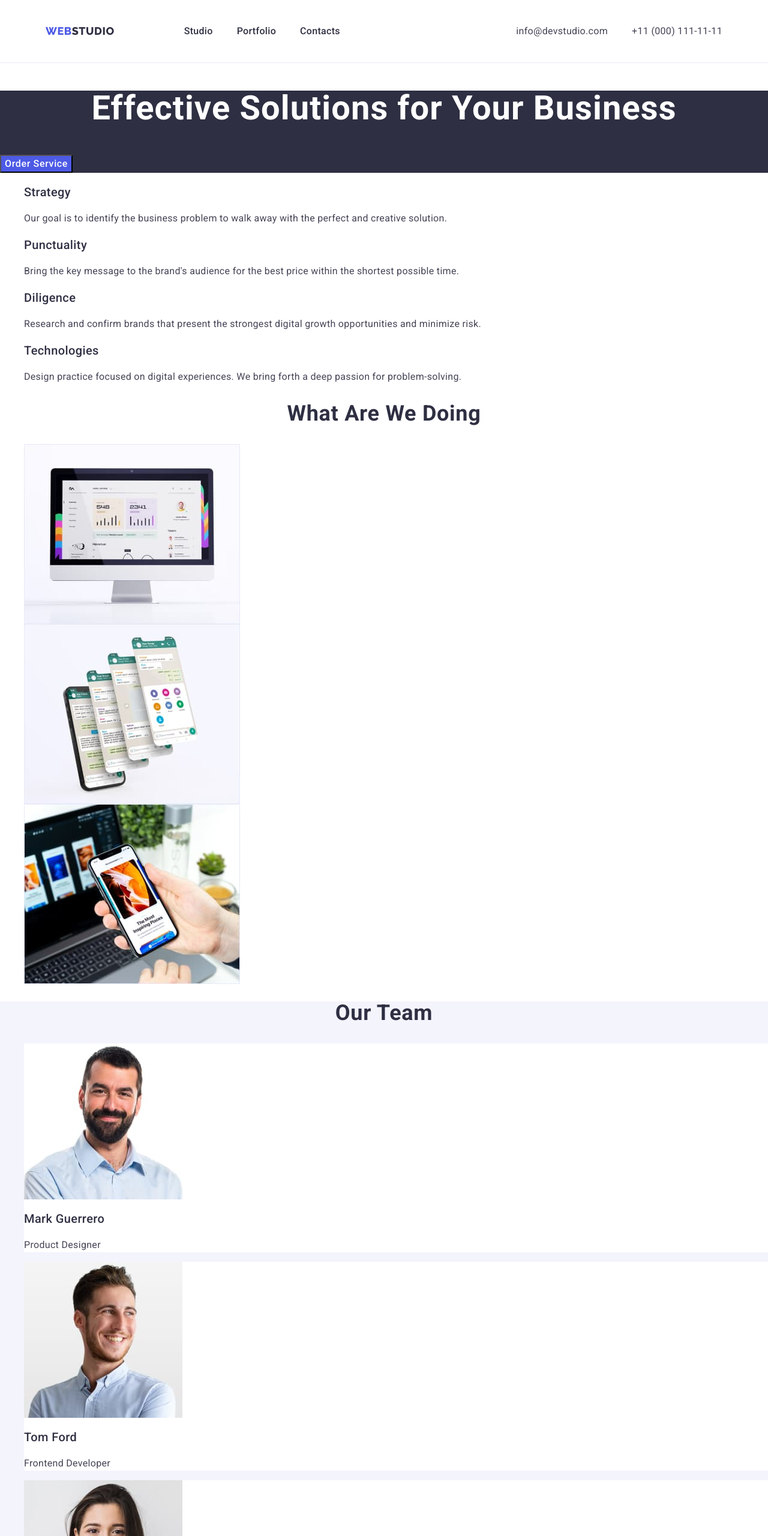
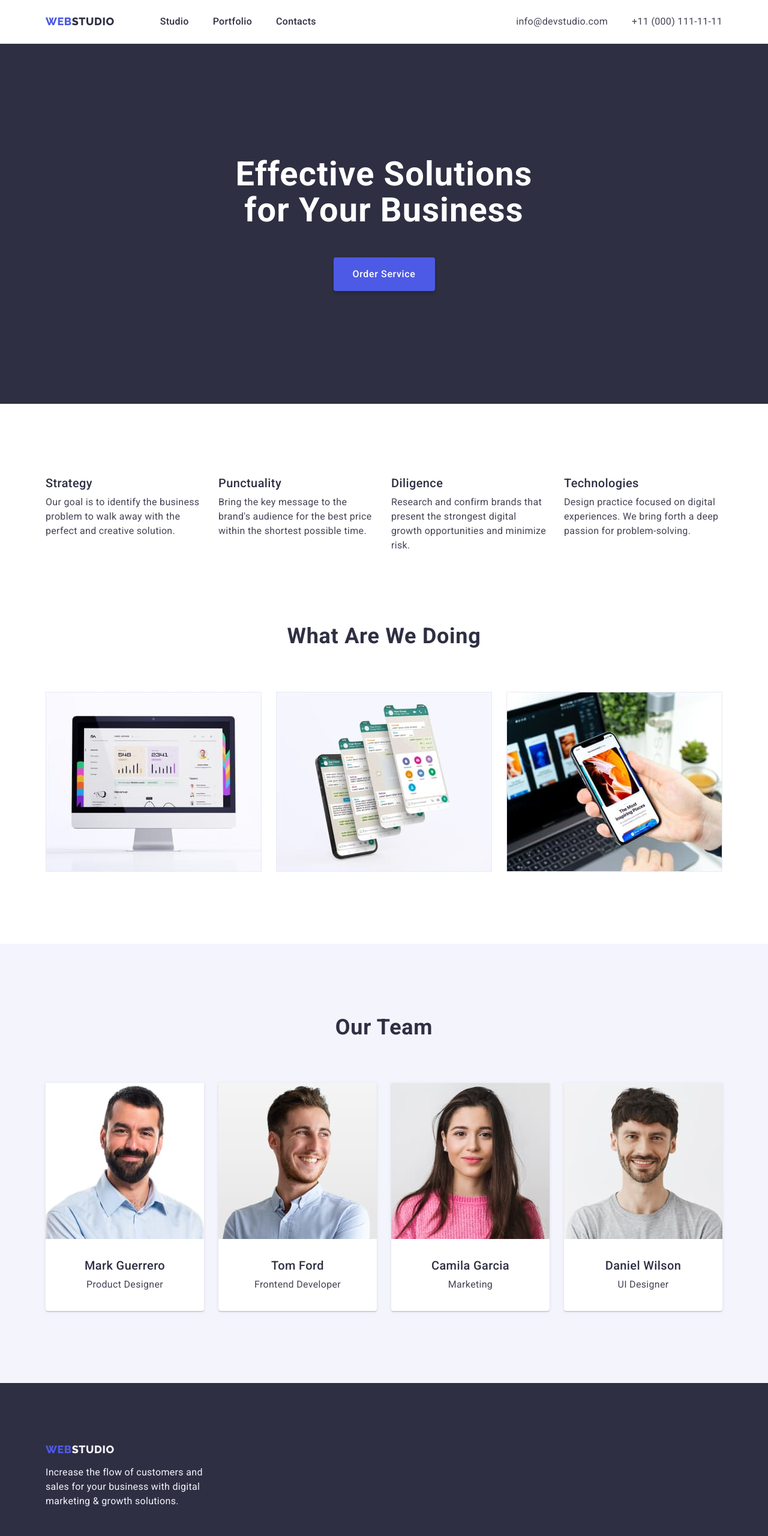
Before and after one commit to stdev33/goit-markup-hw-03, a plain HTML site: page index.html in a window 1280 px wide. Shown: the top 2560 px of the page at 60% size. Drawn offline with nearby package versions, Linux system fonts and the light colour scheme.

Commit message:
[*] align elements in main and portfolio pages

```diff
--- a/css/styles.css
+++ b/css/styles.css
@@ -20,6 +20,37 @@ button {
 
 img {
   display: block;
+}
+
+h1,
+h2,
+h3,
+h4,
+h5,
+h6,
+p {
+  margin-top: 0;
+  margin-bottom: 0;
+}
+
+ul,
+ol {
+  padding-left: 0;
+  margin-top: 0;
+  margin-bottom: 0;
+}
+
+.visually-hidden {
+  position: absolute;
+  width: 1px;
+  height: 1px;
+  margin: -1px;
+  border: 0;
+  padding: 0;
+  white-space: nowrap;
+  clip-path: inset(100%);
+  clip: rect(0 0 0 0);
+  overflow: hidden;
 }
 
 .container {
@@ -112,13 +143,24 @@ img {
 
 .address-link {
   line-height: 1.5;
-  letter-spacing: 0.32px;
+  letter-spacing: 0.02em;
   color: var(--slate);
 }
 
 .address-link:hover,
 .address-link:focus {
   color: var(--ocean);
+}
+
+.hero {
+  padding: 188px 0;
+}
+
+.hero-wrapper {
+  display: flex;
+  flex-direction: column;
+  row-gap: 48px;
+  align-items: center;
 }
 
 .accent-background {
@@ -131,17 +173,29 @@ img {
 
 .card-backgound {
   background-color: var(--white);
+  border-radius: 0px 0px 4px 4px;
+  box-shadow: 0px 2px 1px 0px rgba(46, 47, 66, 0.08),
+    0px 1px 1px 0px rgba(46, 47, 66, 0.16),
+    0px 1px 6px 0px rgba(46, 47, 66, 0.08);
 }
 
 .hero-title {
+  margin-top: 0;
+  max-width: 496px;
   font-size: 56px;
   line-height: 1.07;
-  letter-spacing: 1.12px;
+  letter-spacing: 0.02em;
   text-align: center;
   color: var(--white);
 }
 
 .order-button {
+  display: block;
+  min-width: 169px;
+  height: 56px;
+  border: none;
+  border-radius: 4px;
+  box-shadow: 0px 4px 4px 0px rgba(0, 0, 0, 0.15);
   font-family: "Roboto", sans-serif;
   font-weight: 500;
   font-size: 16px;
@@ -149,6 +203,7 @@ img {
   letter-spacing: 0.04em;
   background-color: var(--iris);
   color: var(--white);
+  cursor: pointer;
 }
 
 .order-button:hover,
@@ -157,6 +212,9 @@ img {
 }
 
 .filter-button {
+  padding: 12px 24px;
+  border-radius: 4px;
+  border: 1px solid var(--cornflower);
   font-family: "Roboto", sans-serif;
   font-weight: 500;
   font-size: 16px;
@@ -168,11 +226,38 @@ img {
 
 .filter-button:hover,
 .filter-button:focus {
+  border: 1px solid;
   background-color: var(--ocean);
   color: var(--white);
 }
 
+.features-list {
+  display: flex;
+  justify-content: space-between;
+  padding-inline-start: 0;
+  gap: 24px;
+  margin-block-start: 0;
+  margin-block-end: 0;
+}
+
+.features-list-item {
+  width: calc((100% - 72px) / 4);
+}
+
+.feature-title {
+  margin-bottom: 8px;
+  margin-block-start: 0;
+  font-size: 20px;
+  font-weight: 500;
+  line-height: 1.2;
+  letter-spacing: 0.02em;
+  color: var(--navyblue);
+}
+
 .card-title {
+  margin-bottom: 8px;
+  margin-block-start: 0;
+  text-align: center;
   font-size: 20px;
   font-weight: 500;
   line-height: 1.2;
@@ -181,25 +266,111 @@ img {
 }
 
 .card-description {
+  text-align: center;
+  margin-block-start: 0;
+  margin-block-end: 0;
   font-size: 16px;
   line-height: 1.5;
-  letter-spacing: 0.32px;
   letter-spacing: 0.02em;
   color: var(--slate);
 }
 
 .main-text {
+  margin-block-start: 0;
+  margin-block-end: 0;
   line-height: 1.5;
-  letter-spacing: 0.32px;
+  letter-spacing: 0.02em;
+}
+
+.section-boundary {
+  padding: 120px 0;
+}
+
+.section-middle {
+  padding-bottom: 120px;
+}
+
+.portfolio {
+  padding-top: 96px;
+  padding-bottom: 120px;
 }
 
 .section-title {
+  margin-bottom: 72px;
+  margin-block-start: 0;
   font-size: 36px;
   line-height: 1.11;
-  letter-spacing: 0.72px;
+  letter-spacing: 0.02em;
   text-transform: capitalize;
   text-align: center;
   color: var(--navyblue);
+}
+
+.projects-list {
+  display: flex;
+  justify-content: space-between;
+  padding-inline-start: 0;
+  margin-block-start: 0;
+  margin-block-end: 0;
+  gap: 24px;
+}
+
+.projects-list-item {
+  width: calc((100% - 48px) / 3);
+}
+
+.team-list {
+  display: flex;
+  justify-content: space-between;
+  padding-inline-start: 0;
+  margin-block-start: 0;
+  margin-block-end: 0;
+  gap: 24px;
+}
+
+.team-list-item {
+  width: calc((100% - 72px) / 4);
+}
+
+.team-list-item-text {
+  padding: 32px 0;
+}
+
+.portfolio-filter-list {
+  display: flex;
+  justify-content: center;
+  padding-inline-start: 0;
+  margin-block-start: 0;
+  margin-bottom: 72px;
+  gap: 24px;
+}
+
+.portfolio-filter-results-list {
+  display: flex;
+  flex-wrap: wrap;
+  column-gap: 24px;
+  row-gap: 48px;
+  padding-inline-start: 0;
+  margin-block-start: 0;
+  margin-block-end: 0;
+}
+
+.portfolio-list-item {
+  width: calc((100% - 48px) / 3);
+}
+
+.portfolio-list-item-text {
+  padding: 32px 16px;
+  border: 1px solid var(--cornflower);
+  border-top: none;
+}
+
+.portfolio-list-item-text .card-title {
+  text-align: left;
+}
+
+.portfolio-list-item-text .card-description {
+  text-align: left;
 }
 
 .footer-wrapper {
@@ -222,6 +393,6 @@ img {
 .footer-text {
   max-width: 264px;
   line-height: 1.5;
-  letter-spacing: 0.32px;
+  letter-spacing: 0.02em;
   color: var(--cloud);
 }
--- a/index.html
+++ b/index.html
@@ -13,8 +13,8 @@
     />
     <link
       rel="stylesheet"
-      href="https://cdnjs.cloudflare.com/ajax/libs/modern-normalize/2.0.0/modern-normalize.css"
-      integrity="sha512-gA2Bvu0/hw4oj0Lp8ZHjK+o3S4BE5m8d/wNVy6ktKLhHKPpWLQwv9ixzuWirWOakoJqlBdePq2NhoCaUOQ5npQ=="
+      href="https://cdnjs.cloudflare.com/ajax/libs/modern-normalize/2.0.0/modern-normalize.min.css"
+      integrity="sha512-4xo8blKMVCiXpTaLzQSLSw3KFOVPWhm/TRtuPVc4WG6kUgjH6J03IBuG7JZPkcWMxJ5huwaBpOpnwYElP/m6wg=="
       crossorigin="anonymous"
       referrerpolicy="no-referrer"
     />
@@ -52,47 +52,52 @@
       </div>
     </header>
     <main>
-      <section class="accent-background">
+      <section class="hero accent-background">
+        <div class="hero-wrapper container">
           <h1 class="hero-title">Effective Solutions for Your Business</h1>
           <button class="order-button" type="button">Order Service</button>
+        </div>
       </section>
-      <section>
-        <h2 hidden>Our features</h2>
-        <ul class="list">
-          <li>
-            <h3 class="card-title">Strategy</h3>
+      <section class="section-boundary">
+        <div class="container">
+          <h2 class="visually-hidden">Our features</h2>
+          <ul class="features-list list">
+            <li class="features-list-item">
+              <h3 class="feature-title">Strategy</h3>
               <p class="main-text">
-              Our goal is to identify the business problem to walk away with the
-              perfect and creative solution.
+                Our goal is to identify the business problem to walk away with
+                the perfect and creative solution.
               </p>
             </li>
-          <li>
-            <h3 class="card-title">Punctuality</h3>
+            <li class="features-list-item">
+              <h3 class="feature-title">Punctuality</h3>
               <p class="main-text">
                 Bring the key message to the brand's audience for the best price
                 within the shortest possible time.
               </p>
             </li>
-          <li>
-            <h3 class="card-title">Diligence</h3>
+            <li class="features-list-item">
+              <h3 class="feature-title">Diligence</h3>
               <p class="main-text">
                 Research and confirm brands that present the strongest digital
                 growth opportunities and minimize risk.
               </p>
             </li>
-          <li>
-            <h3 class="card-title">Technologies</h3>
+            <li class="features-list-item">
+              <h3 class="feature-title">Technologies</h3>
               <p class="main-text">
                 Design practice focused on digital experiences. We bring forth a
                 deep passion for problem-solving.
               </p>
             </li>
           </ul>
+        </div>
       </section>
-      <section>
+      <section class="section-middle">
+        <div class="container">
           <h2 class="section-title">What are we doing</h2>
-        <ul class="list">
-          <li>
+          <ul class="projects-list list">
+            <li class="projects-list-item">
               <img
                 src="./images/card-1.jpg"
                 alt="Web design for Desktop"
@@ -100,7 +105,7 @@
                 height="300"
               />
             </li>
-          <li>
+            <li class="projects-list-item">
               <img
                 src="./images/card-2.jpg"
                 alt="Web design for Mobile"
@@ -108,7 +113,7 @@
                 height="300"
               />
             </li>
-          <li>
+            <li class="projects-list-item">
               <img
                 src="./images/card-3.jpg"
                 alt="Mediation Applications"
@@ -117,51 +122,62 @@
               />
             </li>
           </ul>
+        </div>
       </section>
-      <section class="light-background">
+      <section class="section-boundary light-background">
+        <div class="container">
           <h2 class="section-title">Our Team</h2>
-        <ul class="list">
-          <li class="card-backgound">
+          <ul class="team-list list">
+            <li class="team-list-item card-backgound">
               <img
                 src="./images/team-1.jpg"
                 alt="Mark Guerrero"
                 width="264"
                 height="260"
               />
+              <div class="team-list-item-text">
                 <h3 class="card-title">Mark Guerrero</h3>
                 <p class="card-description">Product Designer</p>
+              </div>
             </li>
-          <li class="card-backgound">
+            <li class="team-list-item card-backgound">
               <img
                 src="./images/team-2.jpg"
                 alt="Tom Ford"
                 width="264"
                 height="260"
               />
+              <div class="team-list-item-text">
                 <h3 class="card-title">Tom Ford</h3>
                 <p class="card-description">Frontend Developer</p>
+              </div>
             </li>
-          <li class="card-backgound">
+            <li class="team-list-item card-backgound">
               <img
                 src="./images/team-3.jpg"
                 alt="Camila Garcia"
                 width="264"
                 height="260"
               />
+              <div class="team-list-item-text">
                 <h3 class="card-title">Camila Garcia</h3>
                 <p class="card-description">Marketing</p>
+              </div>
             </li>
-          <li class="card-backgound">
+            <li class="team-list-item card-backgound">
               <img
                 src="./images/team-4.jpg"
                 alt="Daniel Wilson"
                 width="264"
                 height="260"
               />
+              <div class="team-list-item-text">
                 <h3 class="card-title">Daniel Wilson</h3>
                 <p class="card-description">UI Designer</p>
+              </div>
             </li>
           </ul>
+        </div>
       </section>
     </main>
     <footer class="footer-wrapper accent-background">
```
Also changed, not shown: portfolio.html (+47 -25 lines). Lines whose indentation alone changed are shown as unchanged.
